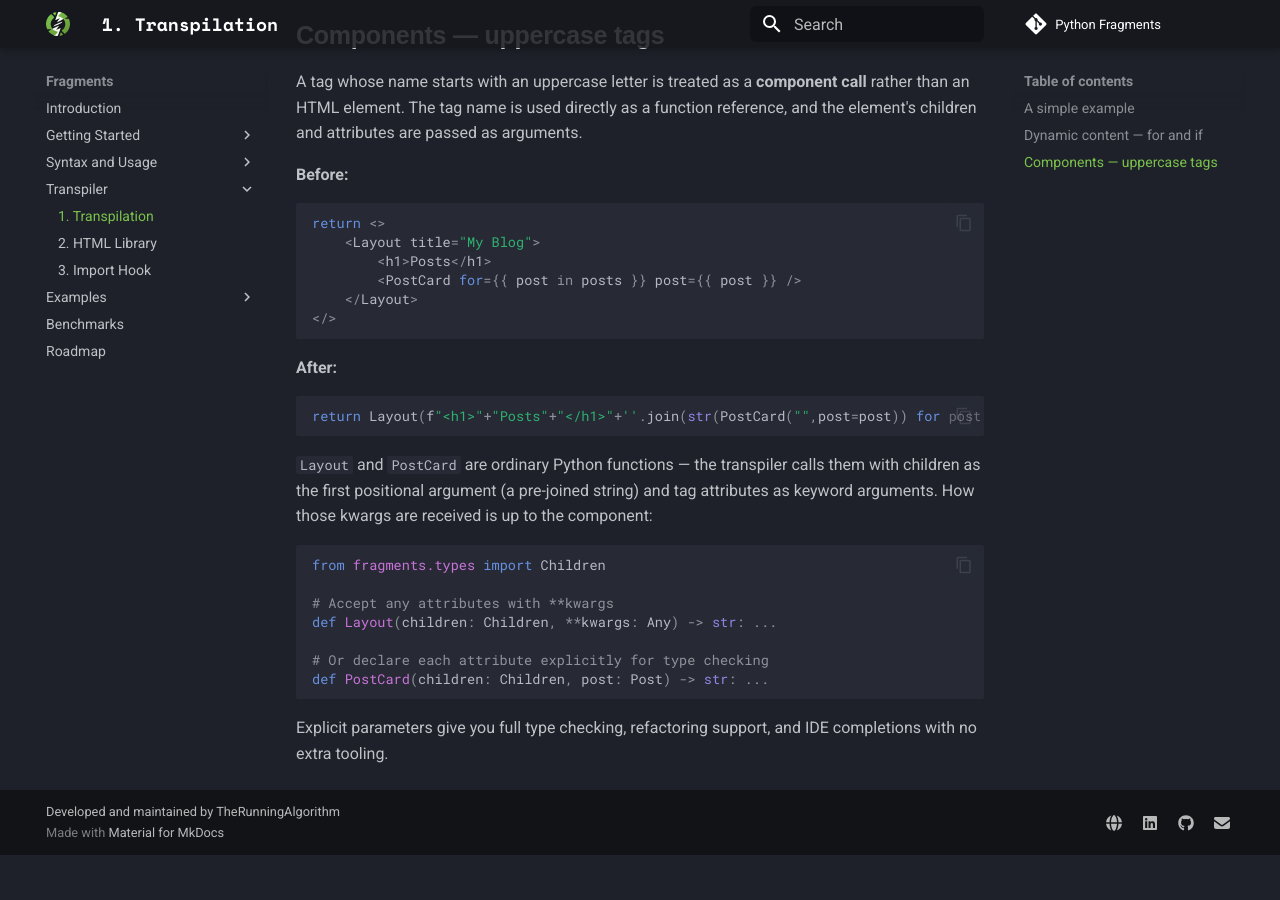
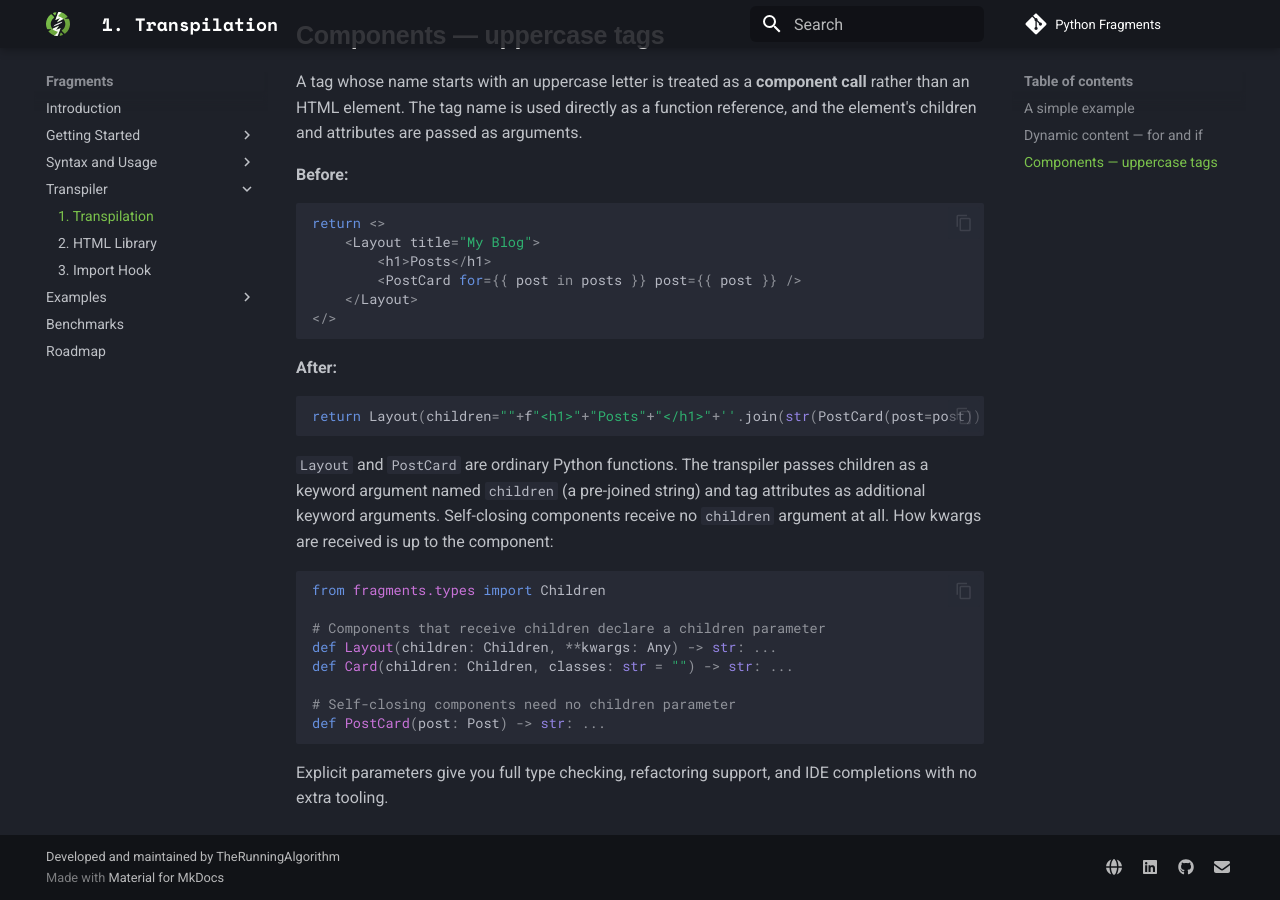
Before and after one commit to TheRunningAlgorithm2/python-fragments, an MkDocs documentation site: the page built from docs/transpiler/transpilation.md, in a window 1280 px wide and 900 px high, scrolled down 2039 px. Built offline with MkDocs 1.6.1 and Material for MkDocs 9.7.7, drawn with Linux system fonts in a browser that asks for light colours; some web fonts are replaced; comment, search, counter and statistics services are not loaded; before the commit the page ends 2894 px from its top, so only the background shows below that.

Commit message:
Closes #18. Make children optional for components

````diff
--- a/docs/transpiler/transpilation.md
+++ b/docs/transpiler/transpilation.md
@@ -103,19 +103,20 @@ return <>
 **After:**
 
 ```python
-return Layout(f"<h1>"+"Posts"+"</h1>"+''.join(str(PostCard("",post=post)) for post in posts),title="My Blog")
+return Layout(children=""+f"<h1>"+"Posts"+"</h1>"+''.join(str(PostCard(post=post)) for post in posts),title="My Blog")
 ```
 
-`Layout` and `PostCard` are ordinary Python functions — the transpiler calls them with children as the first positional argument (a pre-joined string) and tag attributes as keyword arguments. How those kwargs are received is up to the component:
+`Layout` and `PostCard` are ordinary Python functions. The transpiler passes children as a keyword argument named `children` (a pre-joined string) and tag attributes as additional keyword arguments. Self-closing components receive no `children` argument at all. How kwargs are received is up to the component:
 
 ```python
 from fragments.types import Children
 
-# Accept any attributes with **kwargs
+# Components that receive children declare a children parameter
 def Layout(children: Children, **kwargs: Any) -> str: ...
+def Card(children: Children, classes: str = "") -> str: ...
 
-# Or declare each attribute explicitly for type checking
-def PostCard(children: Children, post: Post) -> str: ...
+# Self-closing components need no children parameter
+def PostCard(post: Post) -> str: ...
 ```
 
 Explicit parameters give you full type checking, refactoring support, and IDE completions with no extra tooling.
--- a/pyproject.toml
+++ b/pyproject.toml
@@ -4,7 +4,7 @@ build-backend = "setuptools.build_meta"
 
 [project]
 name = "python-fragments"
-version = "0.33"
+version = "0.34"
 description = "Modern HTML template rendering in Python"
 authors = [{ name = "The Running Algorithm", email = "services@therunningalgorithm.info" }]
 readme = "README.md"
````
Also changed, not shown: docs/benchmarks/index.md (+6 -6 lines), docs/examples/fastapi.md (+2 -2 lines), docs/syntax-and-usage/components.md (+9 -0 lines), 4 other files.
